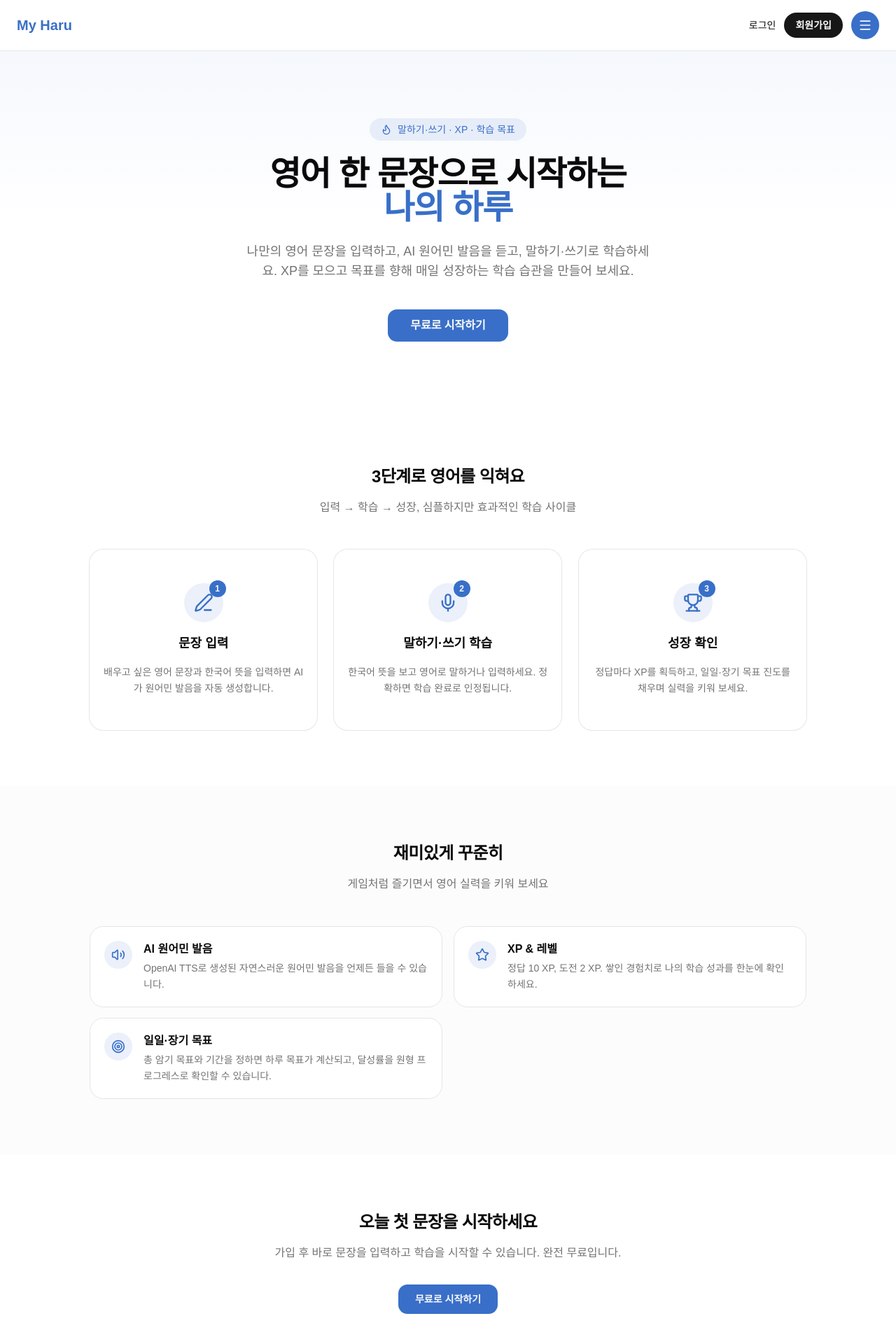
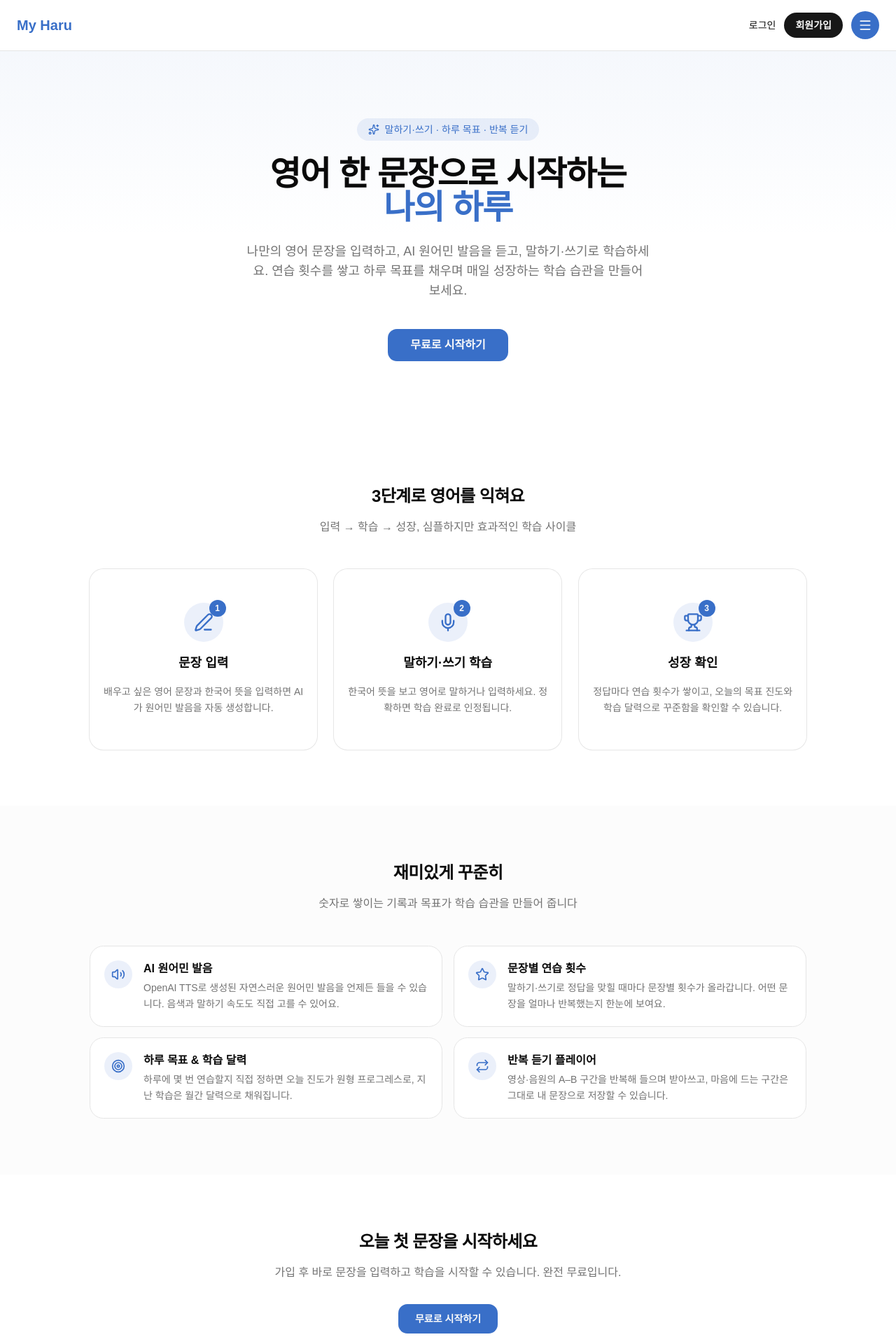
Before and after one commit to 82orez/myharu, a Next.js app: page / in a window 1280 px wide. Shown: the top 1920 px of the page at 70% size. Built offline with nearby package versions, Linux system fonts and the light colour scheme; no server answers; a web font is replaced by a local one.

Commit message:
united with Repeater - claude.md updated

```diff
--- a/src/app/page.tsx
+++ b/src/app/page.tsx
@@ -1,6 +1,6 @@
 import Link from "next/link";
 import { cookies } from "next/headers";
-import { PenLine, Mic, CalendarDays, Star, Flame, Trophy, Target, Volume2 } from "lucide-react";
+import { PenLine, Mic, CalendarDays, Star, Sparkles, Repeat, Trophy, Target, Volume2 } from "lucide-react";
 import { Button } from "@/components/ui/button";
 import { Card, CardContent } from "@/components/ui/card";
 import { createClient } from "@/utils/supabase/server";
@@ -28,7 +28,7 @@ const steps = [
     icon: Trophy,
     step: "3",
     title: "성장 확인",
-    description: "정답마다 XP를 획득하고, 일일·장기 목표 진도를 채우며 실력을 키워 보세요.",
+    description: "정답마다 연습 횟수가 쌓이고, 오늘의 목표 진도와 학습 달력으로 꾸준함을 확인할 수 있습니다.",
   },
 ];
 
@@ -36,17 +36,22 @@ const highlights = [
   {
     icon: Volume2,
     title: "AI 원어민 발음",
-    description: "OpenAI TTS로 생성된 자연스러운 원어민 발음을 언제든 들을 수 있습니다.",
+    description: "OpenAI TTS로 생성된 자연스러운 원어민 발음을 언제든 들을 수 있습니다. 음색과 말하기 속도도 직접 고를 수 있어요.",
   },
   {
     icon: Star,
-    title: "XP & 레벨",
-    description: "정답 10 XP, 도전 2 XP. 쌓인 경험치로 나의 학습 성과를 한눈에 확인하세요.",
+    title: "문장별 연습 횟수",
+    description: "말하기·쓰기로 정답을 맞힐 때마다 문장별 횟수가 올라갑니다. 어떤 문장을 얼마나 반복했는지 한눈에 보여요.",
   },
   {
     icon: Target,
-    title: "일일·장기 목표",
-    description: "총 암기 목표와 기간을 정하면 하루 목표가 계산되고, 달성률을 원형 프로그레스로 확인할 수 있습니다.",
+    title: "하루 목표 & 학습 달력",
+    description: "하루에 몇 번 연습할지 직접 정하면 오늘 진도가 원형 프로그레스로, 지난 학습은 월간 달력으로 채워집니다.",
+  },
+  {
+    icon: Repeat,
+    title: "반복 듣기 플레이어",
+    description: "영상·음원의 A–B 구간을 반복해 들으며 받아쓰고, 마음에 드는 구간은 그대로 내 문장으로 저장할 수 있습니다.",
   },
 ];
 
@@ -155,8 +160,8 @@ export default async function Home() {
         <div className="from-brand/5 absolute inset-0 -z-10 bg-gradient-to-b via-transparent to-transparent" />
         <div className="mx-auto max-w-3xl">
           <div className="bg-brand/10 text-brand mb-6 inline-flex items-center gap-2 rounded-full px-4 py-1.5 text-sm font-medium">
-            <Flame size={16} />
-            말하기·쓰기 · XP · 학습 목표
+            <Sparkles size={16} />
+            말하기·쓰기 · 하루 목표 · 반복 듣기
           </div>
           <h1 className="text-4xl font-bold tracking-tight sm:text-5xl">
             영어 한 문장으로 시작하는
@@ -164,8 +169,8 @@ export default async function Home() {
             <span className="text-brand">나의 하루</span>
           </h1>
           <p className="text-muted-foreground mx-auto mt-6 max-w-xl text-lg">
-            나만의 영어 문장을 입력하고, AI 원어민 발음을 듣고, 말하기·쓰기로 학습하세요. XP를 모으고 목표를 향해 매일 성장하는 학습 습관을
-            만들어 보세요.
+            나만의 영어 문장을 입력하고, AI 원어민 발음을 듣고, 말하기·쓰기로 학습하세요. 연습 횟수를 쌓고 하루 목표를 채우며 매일 성장하는
+            학습 습관을 만들어 보세요.
           </p>
           <div className="mt-10">
             <Button nativeButton={false} render={<Link href="/signup" />} variant="brand" className="h-12 px-8 text-base font-semibold">
@@ -206,7 +211,7 @@ export default async function Home() {
       <section className="bg-muted/30 px-6 py-20">
         <div className="mx-auto max-w-5xl">
           <h2 className="mb-4 text-center text-2xl font-bold tracking-tight">재미있게 꾸준히</h2>
-          <p className="text-muted-foreground mb-12 text-center">게임처럼 즐기면서 영어 실력을 키워 보세요</p>
+          <p className="text-muted-foreground mb-12 text-center">숫자로 쌓이는 기록과 목표가 학습 습관을 만들어 줍니다</p>
           <div className="grid grid-cols-1 gap-4 sm:grid-cols-2">
             {highlights.map((item, i) => (
               <div
```
Also changed, not shown: 1 other file (tests, documents, lock files or other folders).
